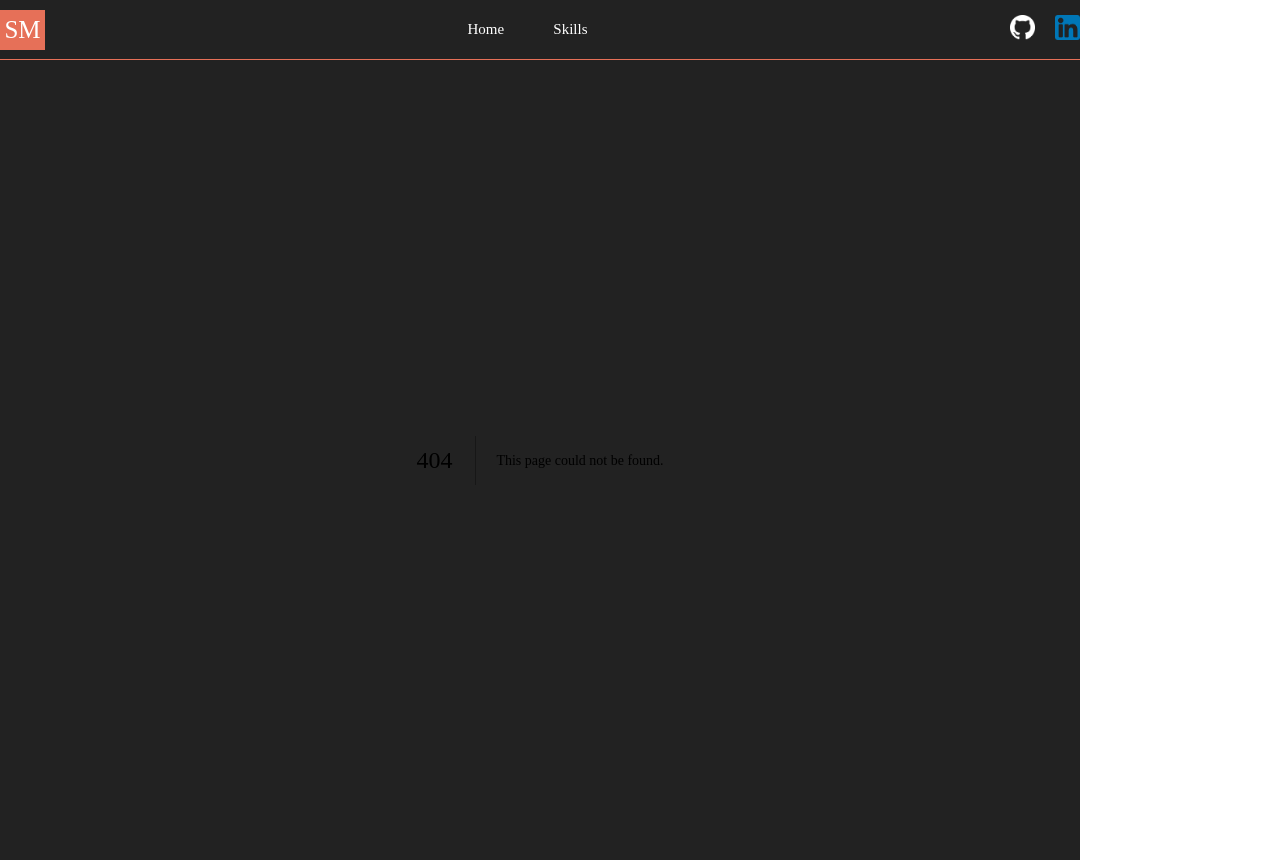
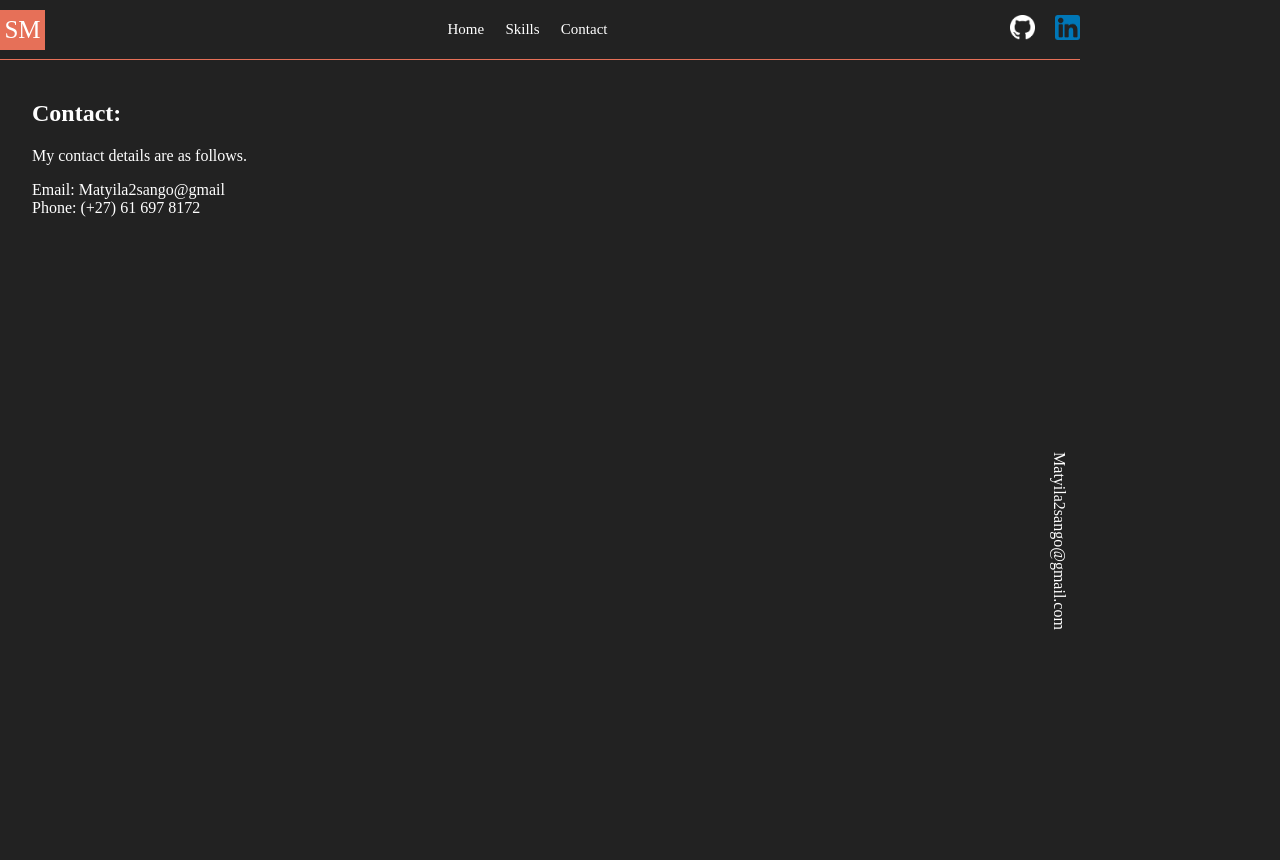
Before and after one commit to MatyilaSango/Portfolio, a Next.js app: page /Contact in a window 1280 px wide. Before the commit this address had no page. After the commit the page ends 800 px from the top, so only its background shows below. Built offline with nearby package versions, Linux system fonts and the light colour scheme.

Commit message:
added contact page

```diff
--- a/components/Navbar.js
+++ b/components/Navbar.js
@@ -14,6 +14,7 @@ export const nav = () => {
         <Navlink>
           <Link href="/" className={styles.links}>Home</Link>
           <Link href="/Skills" className={styles.links}>Skills</Link>
+          <Link href="/Contact" className={styles.links}>Contact</Link>
         </Navlink>
 
         <RightSpan>
--- /dev/null
+++ b/pages/Contact.js
@@ -0,0 +1,36 @@
+import Head from 'next/head'
+import styles from '../styles/Home.module.css'
+import { ContactContainer, Myemailcontainer } from '../styles/Contactstyles'
+
+
+export default function Home() {
+  return (
+    <div className={styles.container}>
+      <Head>
+        <title>Contact me</title>
+        <meta name="description" content="Get in touch with me." />
+        <link rel="icon" href="/mypic1.jpg" />
+      </Head>
+
+      <div className={styles.Mainbodycontainer}>
+        <Myemailcontainer>
+          <span >Matyila2sango@gmail.com</span>
+        </Myemailcontainer>
+
+        <ContactContainer>
+            <h2>Contact:</h2>
+            <p>My contact details are as follows.</p>
+
+            <p>
+                Email: Matyila2sango@gmail<br />
+                Phone: (+27)&nbsp;61&nbsp;697&nbsp;8172<br />
+            </p>
+
+        </ContactContainer>
+
+
+      </div>
+
+    </div>
+  )
+}
--- a/pages/index.js
+++ b/pages/index.js
@@ -26,11 +26,6 @@ export default function Home() {
             My name is <b><NameSpan>Sango Matyila</NameSpan></b>. I am a computer science graduate from University of the Western Cape.
             I have a passion for programming. I like to code whether it be creating applications or websites.
             <br/><br/>
-            My interest in the computing industry started long time ago before I even possesed an electronic device.
-            I was always interested about how these devices that people uses work and how are they enables them to do what they want
-             just with the strokes of their fingers. So, when I grew up I told myself thats what want to do, create applications
-             that will benefit the lives of everyone in a good way.
-            <br/><br/>
             To be a developer at SovTec would be a dream come true. Working with world-class expert team of developers would be a
             greate opportunity for me to learn new skills and to learn from my seniors how this industry works and how to create beautiful, functional software.
             <br/><br/>
--- /dev/null
+++ b/styles/Contactstyles.js
@@ -0,0 +1,16 @@
+import styled from "styled-components";
+
+export const Myemailcontainer = styled.div`
+    color: white;
+    position: absolute;
+    bottom: 150px;
+    right: -100px;
+    transform: rotate(90deg);
+`;
+
+export const ContactContainer = styled.div`
+    width: 90%;
+    height: 100%;
+    padding-top: 20px;
+    color: white;
+`;
--- a/styles/Navstyles.js
+++ b/styles/Navstyles.js
@@ -26,7 +26,7 @@ export const RightSpan = styled.div`
 `;
 
 export const Navlink = styled.div`
-  width: 120px;
+  width: 160px;
   display: flex;
   justify-content: space-between;
   font-size: 15px;
```
